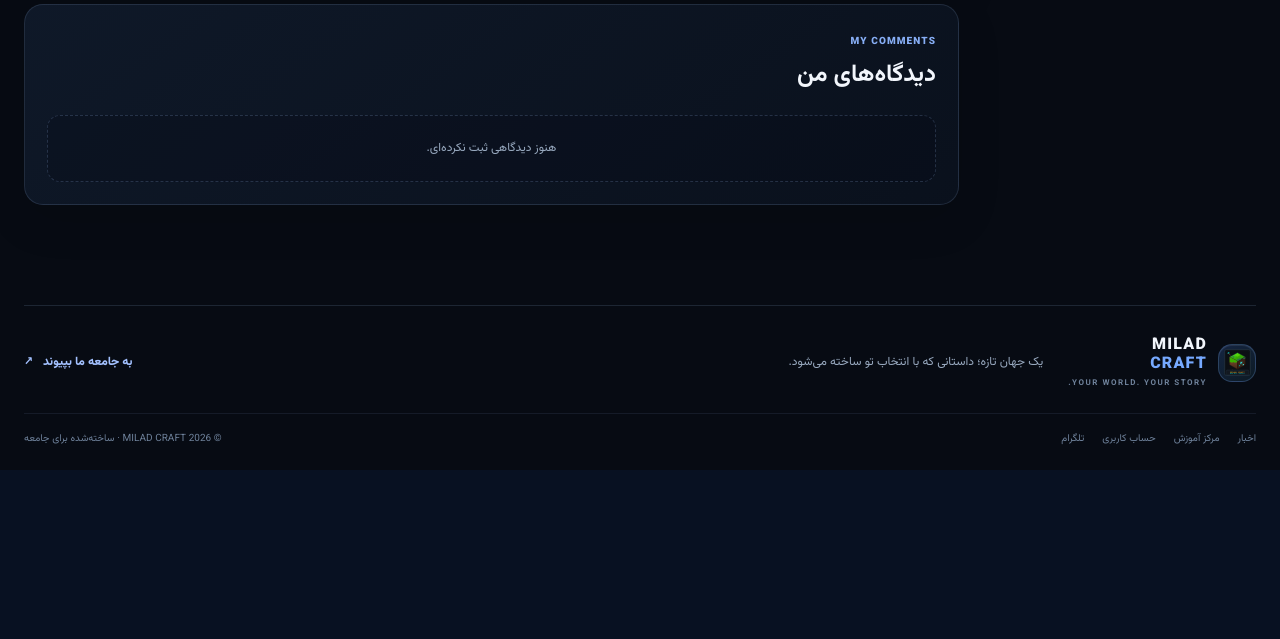
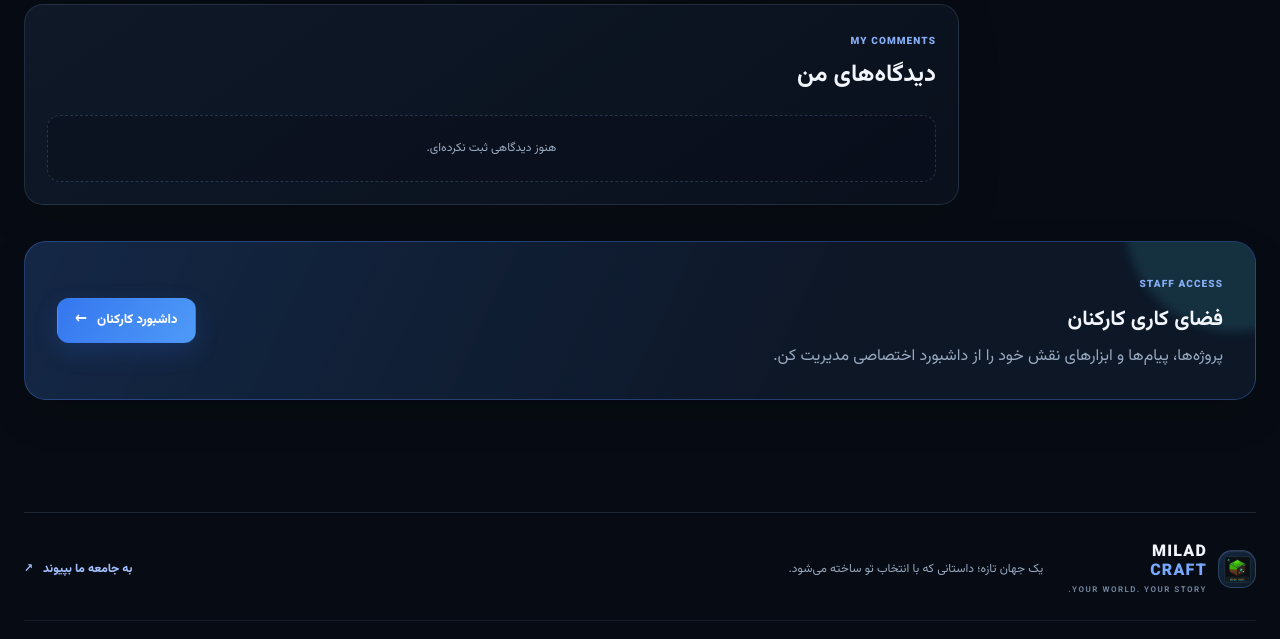
Before and after one commit to Railway206040/Miladcraft-website, a Flask app: page /account/profile in a window 1280 px wide. Shown: the part 1954-2593 px from the top of the page. Before the commit the page ends 2424 px from the top, so only its background shows below. Run offline with Flask 3, Linux system fonts and the light colour scheme; the visitor is signed in with stand-in values (Sample User, id 1); data comes from the database, SQL or seed files in the repository; data that the repository does not hold is empty.

Commit message:
Place staff access banner clearly below profile sections

```diff
--- a/templates/account_profile.html
+++ b/templates/account_profile.html
@@ -9,7 +9,7 @@
   {% if current_account['role'] != 'player' %}<section class="panel" id="warnings"><div class="panel-heading"><div><span class="eyebrow">STAFF ACTIVITY</span><h2>فعالیت‌های من</h2></div></div>{% for item in activity %}<div class="activity-row"><span class="activity-marker"></span><div><b>{{ item['event_type'] }}</b><p>{{ item['details'] }}</p><small>{{ item['created_at'] }}</small></div></div>{% else %}<div class="empty-state">هنوز فعالیتی ثبت نشده است.</div>{% endfor %}</section><section class="panel"><div class="panel-heading"><div><span class="eyebrow">WARNINGS</span><h2>اخطارهای من</h2></div></div>{% for item in warnings %}<div class="list-row"><div><b>{{ item['reason'] }}</b><small>صادرکننده: {{ item['issued_by'] }} · {{ item['created_at'] }}</small>{% if item['evidence_data'] %}<a href="{{ item['evidence_data'] }}" target="_blank" rel="noopener">مشاهده مدرک</a>{% elif item['evidence_url'] %}<a href="{{ item['evidence_url'] }}" target="_blank" rel="noopener">مشاهده مدرک</a>{% endif %}</div></div>{% else %}<div class="empty-state">اخطاری برای نمایش وجود ندارد.</div>{% endfor %}</section>{% endif %}
   <section class="panel"><div class="panel-heading"><div><span class="eyebrow">NOTIFICATIONS</span><h2>اعلان‌ها {% if unread_count %}<span class="count-badge">{{ unread_count }}</span>{% endif %}</h2></div></div>{% for item in notifications %}<div class="notification-row {% if not item['is_read'] %}notification-unread{% endif %}"><div><b>{{ item['title'] }}</b><p>{{ item['body'] }}</p><small>{{ item['created_at'] }}</small></div><form method="post" action="{{ url_for('notification_read',notification_id=item['id']) }}">{{ csrf_field() }}<button class="button button-quiet button-small" type="submit">{{ 'خوانده شد' if item['is_read'] else 'مشاهده' }}</button></form></div>{% else %}<div class="empty-state">اعلانی وجود ندارد.</div>{% endfor %}</section>
   <section class="panel"><div class="panel-heading"><div><span class="eyebrow">MY COMMENTS</span><h2>دیدگاه‌های من</h2></div></div>{% for comment in comments %}<div class="list-row"><div><a href="{{ url_for('blog_post',post_id=comment['article_id']) }}"><b>{{ comment['title'] }}</b></a><p>{{ comment['body'] }}</p>{% if comment['reply_text'] %}<small>پاسخ استف: {{ comment['reply_text'] }}</small>{% endif %}</div></div>{% else %}<div class="empty-state">هنوز دیدگاهی ثبت نکرده‌ای.</div>{% endfor %}</section>
-
   </div></div>
+  {% if current_account['role'] != 'player' %}<div class="staff-dashboard-entry"><div><span class="eyebrow">STAFF ACCESS</span><h2>فضای کاری کارکنان</h2><p>پروژه‌ها، پیام‌ها و ابزارهای نقش خود را از داشبورد اختصاصی مدیریت کن.</p></div><a class="button button-primary" href="{{ url_for('staff_dashboard') }}">داشبورد کارکنان <span class="button-arrow">←</span></a></div>{% endif %}
 </section>
 {% endblock %}
```
